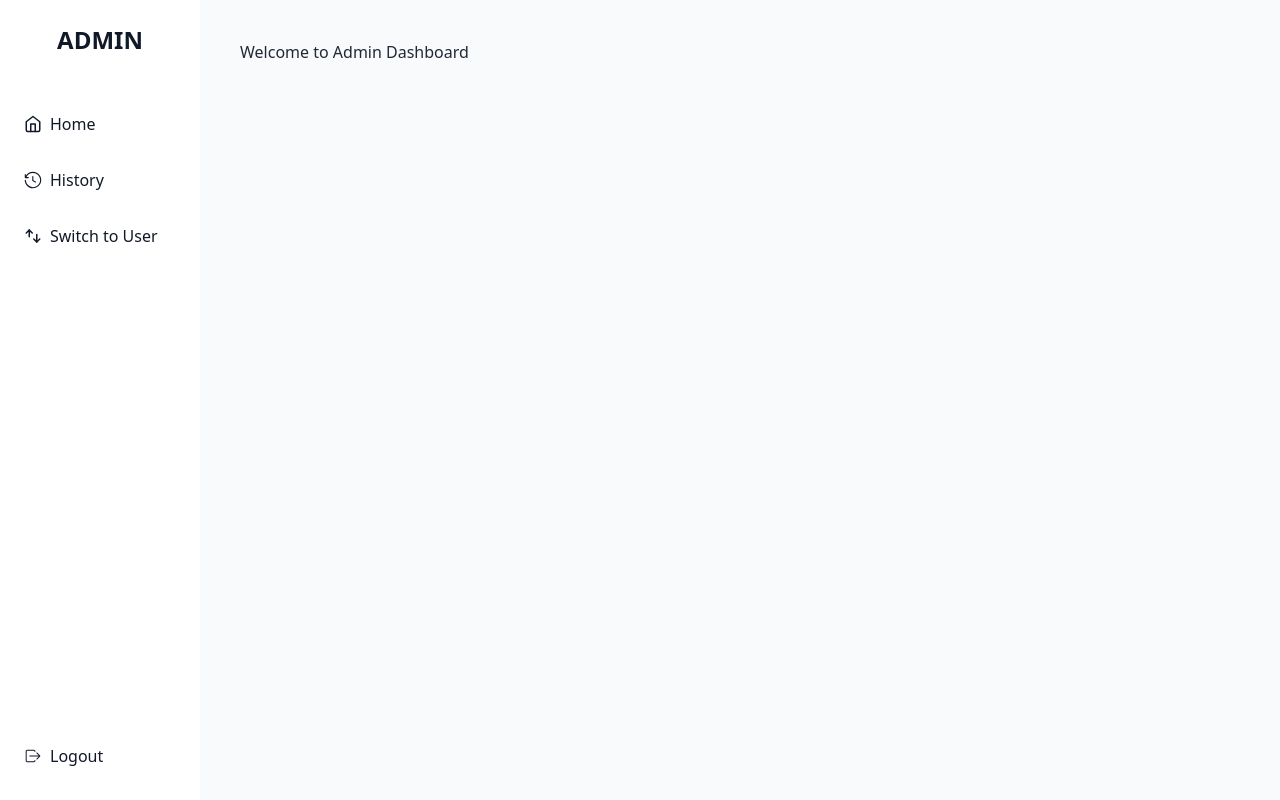
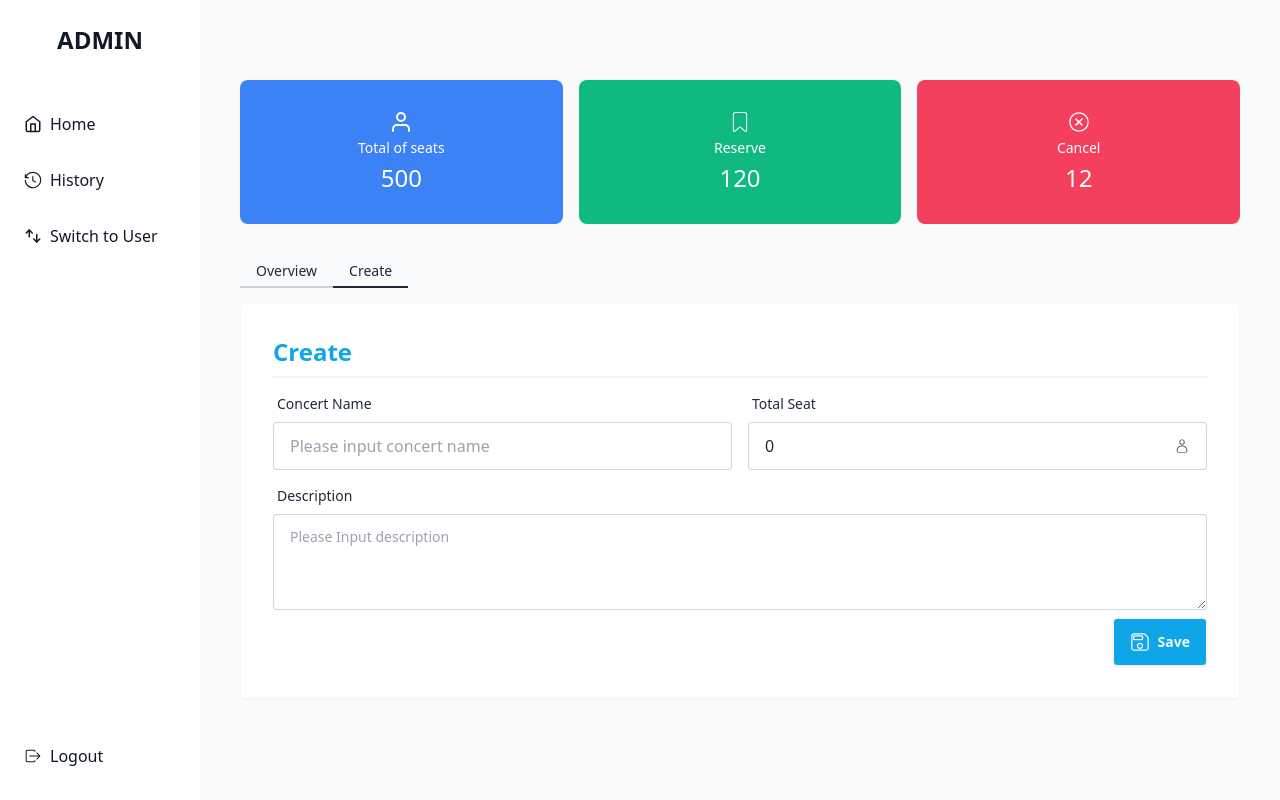
Before and after one commit to ThanachotD/concert_frontend, a Next.js app: page / in a window 1280 px wide. Built offline with nearby package versions, Linux system fonts and the light colour scheme.

Commit message:
feat: add mock component with statis data

```diff
--- a/package.json
+++ b/package.json
@@ -18,13 +18,13 @@
     "redux": "^5.0.1"
   },
   "devDependencies": {
-    "@types/node": "^20",
-    "@types/react": "^18",
+    "@types/node": "^20.11.30",
+    "@types/react": "^18.2.72",
     "@types/react-dom": "^18",
     "autoprefixer": "^10.0.1",
     "daisyui": "^4.9.0",
     "postcss": "^8",
     "tailwindcss": "^3.3.0",
-    "typescript": "^5"
+    "typescript": "^5.4.3"
   }
 }
--- /dev/null
+++ b/src/components/form/index.tsx
@@ -0,0 +1,90 @@
+import { useState } from 'react';
+import { IoSaveOutline } from "react-icons/io5";
+import { CiUser } from "react-icons/ci";
+
+interface InfoConcert {
+  name: string;
+  description: string;
+  total: number;
+}
+
+const Card = () => {
+  const [concertInfo, setConcertInfo] = useState<InfoConcert>({ name: '', description: '', total: 0 });
+
+  const handleChange = (e: React.ChangeEvent<HTMLInputElement | HTMLTextAreaElement>) => {
+    const { name, value } = e.target;
+    setConcertInfo(prevState => ({
+      ...prevState,
+      [name]: name === 'total' ? parseInt(value, 10) || '' : value,
+    }));
+    console.log(concertInfo)
+  };
+
+  const handleSave = () => {
+    console.log(concertInfo);
+  };
+
+  return (
+    <div className="card w-full bg-base-100 shadow-sm rounded">
+        <div className="card-body">
+            <h2 className="card-title text-sky-500 text-2xl">Create</h2>
+            <div className="card-actions flex justify-between items-center border-t-2 border-gray-100 pt-2">
+                <div className="flex direction-row justify-between gap-4 w-full">
+                    <label className="form-control w-full">
+                        <div className="label">
+                            <span className="label-text">Concert Name</span>
+                        </div>
+                        <input
+                          type="text"
+                          name="name"
+                          placeholder="Please input concert name"
+                          className="input input-bordered w-full rounded"
+                          value={concertInfo.name}
+                          onChange={handleChange}
+                        />
+                    </label>
+                    <label className="form-control w-full">
+                        <div className="label">
+                            <span className="label-text">Total Seat</span>
+                        </div>
+                        <div className="input input-bordered flex items-center gap-2 rounded">
+                            <input
+                              name="total"
+                              className="grow"
+                              placeholder="Please input total seat"
+                              value={concertInfo.total}
+                              onChange={handleChange}
+                            />
+                            <CiUser/>
+                        </div>
+                    </label>
+                </div>
+                <label className="form-control w-full">
+                    <div className="label">
+                        <span className="label-text">Description</span>
+                    </div>
+                    <textarea
+                      className="textarea textarea-bordered h-24 rounded"
+                      placeholder="Please Input description"
+                      name="description" // Add a name attribute
+                      value={concertInfo.description} // Controlled input
+                      onChange={handleChange} // Cast to handle textarea
+                    ></textarea>
+                </label>
+                <div></div>
+                <div className="flex flex-row-reverse">
+                     <button
+                       className="btn bg-sky-500 text-gray-50 rounded"
+                       onClick={handleSave} // Save on click
+                     >
+                        <IoSaveOutline className="text-xl"/>
+                        Save
+                     </button>
+                </div>
+            </div>
+        </div>
+    </div>
+  );
+};
+
+export default Card;
--- a/src/components/layout/index.tsx
+++ b/src/components/layout/index.tsx
@@ -1,11 +1,10 @@
-// components/Layout.js
 import Sidebar from './sidebar';
 
 const Layout = ({ children,role}:any) => {
   return (
     <div className="flex">
       <Sidebar role={role}/>
-      <div className="flex-1 p-10 bg-gray-50 w-full h-screen">
+      <div className="flex-1 p-10 pt-20 bg-gray-50 w-full h-screen">
         {children}
       </div>
     </div>
--- /dev/null
+++ b/src/components/ui/card/index.tsx
@@ -0,0 +1,38 @@
+import { MdDeleteOutline } from "react-icons/md";
+import { CiUser } from "react-icons/ci";
+
+interface InfoConcert {
+  type: string;
+  name:string;
+  description:string;
+  total:Number;
+}
+
+const Card = ({ data }: { data: InfoConcert }) => {
+  return (
+    <div className="card w-full bg-base-100 shadow-sm rounded">
+        <div className="card-body">
+            <h2 className="card-title text-sky-500">{data.name}</h2>
+            <p className="border-t-2 border-gray-100 pt-4 pb-2">{data.description}</p>
+            <div className="card-actions flex justify-between items-center">
+                <div className="flex direction-row gap-2 items-center">
+                    <CiUser className="text-xl"/>
+                    <div>{data.total.toString()}</div>
+                </div>
+                { data.type =="Delete" ? (
+                <button className="btn btn-error text-gray-50 rounded">
+                    <MdDeleteOutline className="text-xl"/>
+                   {data.type}
+                </button>
+                ) : (
+                    <button className="btn bg-sky-500 text-gray-50 rounded">
+                        {data.type}
+                    </button>
+                )}
+            </div>
+        </div>
+    </div>
+  );
+};
+
+export default Card;
--- /dev/null
+++ b/src/components/ui/statiscard/index.tsx
@@ -0,0 +1,24 @@
+import React from 'react';
+
+interface CardProps {
+  totalSeats: number;
+  description: string;
+  icon: JSX.Element;
+  color:string;
+}
+
+const DefaultCard: React.FC<CardProps> = ({ totalSeats, description, icon,color }) => {
+  return (
+    <div className={`${color} w-full min-w-[48px] min-h-[144px] rounded-lg relative text-white flex flex-col items-center justify-center`}>
+      <div className="icon text-2xl px-5">{icon}</div>
+      <div className="px-5 py-1 text-sm flex items-center justify-center">
+        {description}
+      </div>
+      <div>
+        <p className="text-2xl font-meduim">{totalSeats}</p>
+      </div>
+    </div>
+  );
+};
+
+export default DefaultCard;
--- /dev/null
+++ b/src/components/ui/table/index.tsx
@@ -0,0 +1,34 @@
+import React from 'react';
+
+interface TableProps {
+  columns: string[];
+  data: Array<{ [key: string]: string }>;
+}
+
+const Table: React.FC<TableProps> = ({ columns, data }) => {
+  return (
+    <div className="overflow-x-auto">
+      <table className="table w-full">
+        {/* head */}
+        <thead>
+          <tr>
+            {columns.map((column, index) => (
+              <th key={index}>{column}</th>
+            ))}
+          </tr>
+        </thead>
+        <tbody>
+          {data.map((row, rowIndex) => (
+            <tr key={rowIndex}>
+              {Object.values(row).map((value, valueIndex) => (
+                <td key={valueIndex}>{value}</td>
+              ))}
+            </tr>
+          ))}
+        </tbody>
+      </table>
+    </div>
+  );
+};
+
+export default Table;
--- a/src/pages/admin/history/index.tsx
+++ b/src/pages/admin/history/index.tsx
@@ -1,9 +1,16 @@
 import Layout from "@/components/layout";
+import Table from "@/components/ui/table";
 
 export default function HistoryPage() {
+  const columns = ['No.', 'Name', 'Job', 'Action'];
+  const data = [
+    { no: '1', name: 'Cy Ganderton', job: 'Quality Control Specialist',action:"cancel" },
+    { no: '2', name: 'Hart Hagerty', job: 'Desktop Support Technician',action:"reserve" },
+    { no: '3', name: 'Brice Swyre', job: 'Tax Accountant', action:"reserve" },
+  ];
   return (
       <Layout role="admin">
-        <h1>Welcome to Admin History</h1>
+        <Table columns={columns} data={data.map(row => ({...row} ))} />
       </Layout>
   );
 }
--- a/src/pages/admin/home/index.tsx
+++ b/src/pages/admin/home/index.tsx
@@ -1,9 +1,40 @@
 import Layout from "@/components/layout";
+import Card from "@/components/ui/card"
+import CreateForm from '@/components/form';
+import { FiUser } from "react-icons/fi";
+import { CiBookmark } from "react-icons/ci";
+import DefaultCard from "@/components/ui/statiscard";
+import { IoIosCloseCircleOutline } from "react-icons/io";
 
 export default function HomePage() {
+  const MockConcert = {
+      type:"Delete",
+      name:"BlackPink",
+      description:"Lorem ipsum dolor sit amet consectetur. Elit purus nam gravida porttitor nibh urna sit ornare a. Proin dolor morbi id ornare aenean non. Fusce dignissim turpis sed non est orci sed in. Blandit ut purus nunc sed donec commodo morbi diam scelerisque.",
+      total: 490
+  }
   return (
-      <Layout role="admin">
-        <h1>Welcome to Admin Dashboard</h1>
-      </Layout>
+    <Layout role="admin">
+      <div className="flex flex-col gap-4">
+        <div className="flex flex-row gap-4 w-full">
+          <DefaultCard totalSeats={500} description={"Total of seats"} icon={<FiUser/>} color={"bg-blue-500"} />
+          <DefaultCard totalSeats={120} description={"Reserve"} icon={<CiBookmark/>} color={"bg-emerald-500"} />
+          <DefaultCard totalSeats={12} description={"Cancel"} icon={<IoIosCloseCircleOutline/>} color={"bg-rose-500"} />
+        </div>
+        <div role="tablist" className="tabs gap-4  w-64">
+
+        </div>
+        <div role="tablist" className="tabs tabs-bordered">
+          <input type="radio" name="my_tabs_1" role="tab" className="tab border-b-2 border-gray-50" aria-label="Overview" />
+          <div role="tabpanel" className="tab-content pt-4">
+            <Card data={MockConcert}/>
+          </div>
+          <input type="radio" name="my_tabs_1" role="tab" className="tab border-b-2 border-gray-50" aria-label="Create" checked />
+          <div role="tabpanel" className="tab-content pt-4">
+            <CreateForm/>
+          </div>
+        </div>
+      </div>
+    </Layout>
   );
 }
--- a/src/pages/user/home/index.tsx
+++ b/src/pages/user/home/index.tsx
@@ -1,9 +1,19 @@
 import Layout from "@/components/layout";
+import Card from "@/components/ui/card/index";
+import CreateForm from "@/components/form";
 
 export default function HomePage() {
+  const MockConcert = {
+      type:"Delete",
+      name:"BlackPink",
+      description:"Lorem ipsum dolor sit amet consectetur. Elit purus nam gravida porttitor nibh urna sit ornare a. Proin dolor morbi id ornare aenean non. Fusce dignissim turpis sed non est orci sed in. Blandit ut purus nunc sed donec commodo morbi diam scelerisque.",
+      total: 490
+  }
   return (
       <Layout role="user">
-        <h1>Welcome to User Dashboard</h1>
+        <div className="flex flex-col gap-4">
+          <Card data={MockConcert}/>
+        </div>
       </Layout>
   );
 }
--- a/src/styles/globals.css
+++ b/src/styles/globals.css
@@ -1,3 +1,9 @@
 @tailwind base;
 @tailwind components;
 @tailwind utilities;
+
+/* CustomStyles.css */
+.custom-border-color .tab:checked+.tab-content {
+    border-color: #4ade80;
+    /* Example: A green border color */
+}
```
Also changed, not shown: src/components/layout/sidebar.tsx (+3 -4 lines), 1 other file (tests, documents, lock files or other folders).
